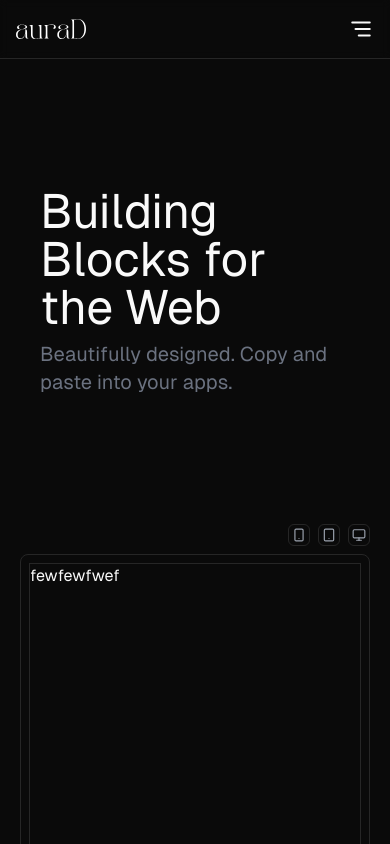
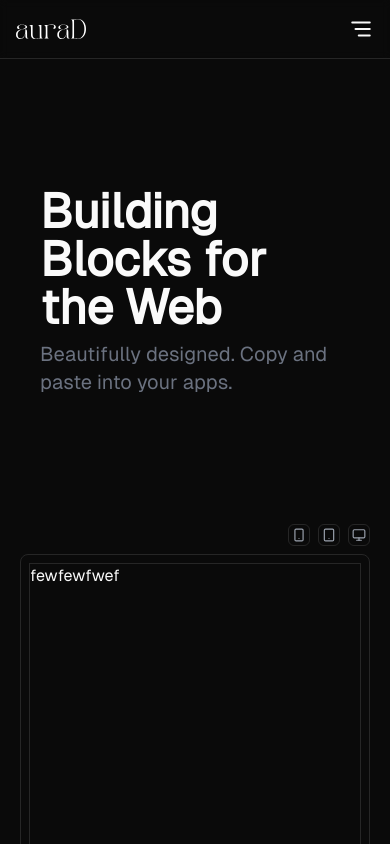
Before and after one commit to TusharSahu02/auraD, a React (Vite) app: page /templates/landing in a window 390 px wide. Shown: the top 844 px of the page. Built offline with nearby package versions, Linux system fonts and the light colour scheme.

Commit message:
feat : added transition in the responsive layout ||  made the heading bold

```diff
--- a/src/components/templates/resize-view.tsx
+++ b/src/components/templates/resize-view.tsx
@@ -38,7 +38,7 @@ const ResizeView = ({ children }: { children: React.ReactNode }) => {
         </div>
       </div>
       <div
-        className={`w-full border h-full rounded-lg p-2 overflow-y-hidden ${
+        className={`w-full border h-full rounded-lg p-2 overflow-y-hidden transition-all duration-300 ease-in-out ${
           selectedScreenSize === "smartphone"
             ? "max-w-sm"
             : selectedScreenSize === "tablet"
--- a/src/pages/Template.tsx
+++ b/src/pages/Template.tsx
@@ -6,7 +6,9 @@ const Template = () => {
       <div className="container max-w-[1400px] px-5">
         <div className="px-5">
           <div className=" my-32">
-            <h1 className=" text-5xl">Building Blocks for the Web</h1>
+            <h1 className=" text-5xl font-black">
+              Building Blocks for the Web
+            </h1>
             <p className="mt-2 text-xl text-gray-500">
               Beautifully designed. Copy and paste into your apps.
             </p>
```
